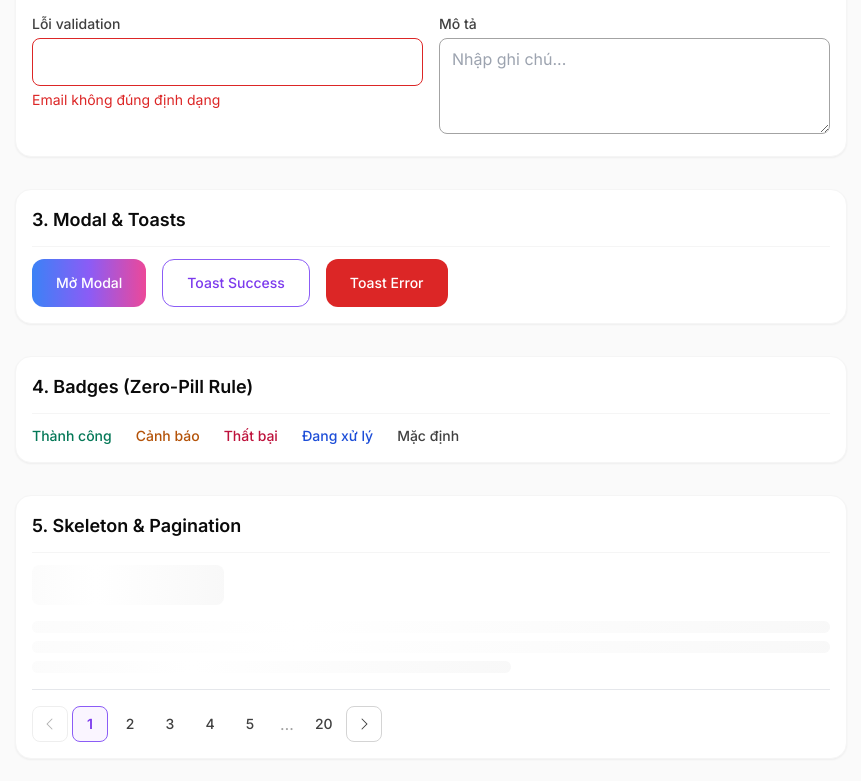
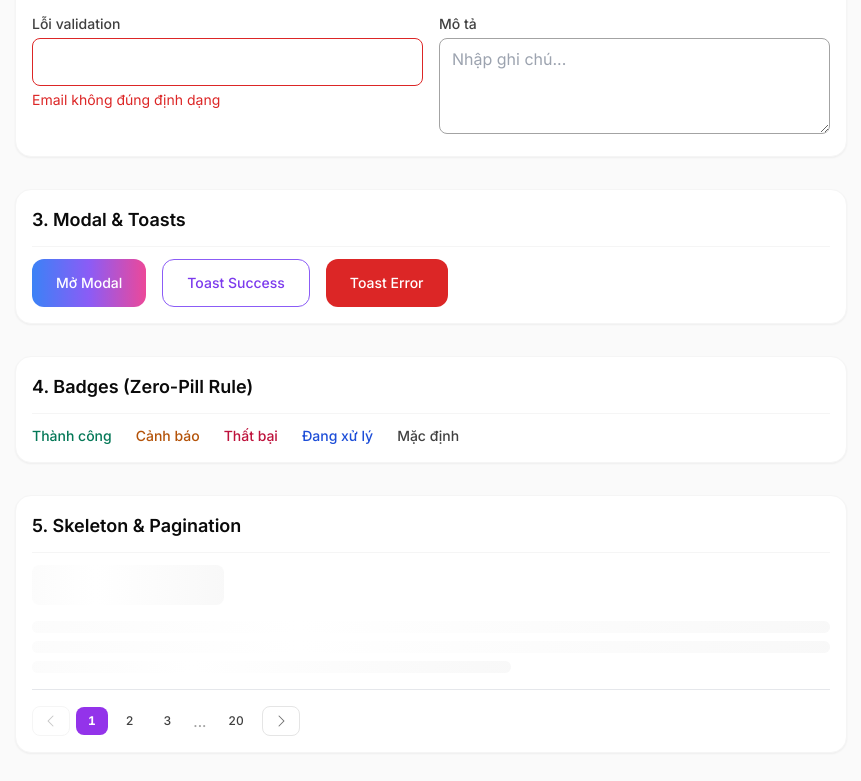
Before and after one commit to dl1803/edumind-admin, a Next.js app: page /ui-demo in a window 1280 px wide. Shown: the part 407-1188 px from the top of the page, without its empty margins (209-1070 px from the left). Built offline with nearby package versions, Linux system fonts and the light colour scheme.

Commit message:
feat(admin/nav): add course list pagination with url query sync and fixed layout of pagination tool

```diff
--- a/src/app/(dashboard)/courses/page.tsx
+++ b/src/app/(dashboard)/courses/page.tsx
@@ -1,7 +1,8 @@
 "use client";
 
-import React, { useState, useMemo } from "react";
+import React, { useState, useMemo, useCallback, useEffect, Suspense } from "react";
 import Link from "next/link";
+import { useRouter, usePathname, useSearchParams } from "next/navigation";
 import { useQuery } from "@tanstack/react-query";
 import {
   Plus,
@@ -32,16 +33,58 @@ import { toast } from "@/hooks/useToast";
 import { TopBarContent } from "@/context/TopBarContext";
 import { cn } from "@/lib/utils";
 
-export default function CoursesPage() {
-  const [params, setParams] = useState<CourseListParams>({
-    page: 1,
-    pageSize: 10,
-    search: "",
-    status: "",
-    categoryId: "",
-    sortBy: "createdAt",
-    sortDir: "desc",
-  });
+function CoursesContent() {
+  const router = useRouter();
+  const pathname = usePathname();
+  const searchParams = useSearchParams();
+
+  const urlParams: CourseListParams = useMemo(() => {
+    const page = parseInt(searchParams.get("page") || "1", 10);
+    const pageSize = parseInt(searchParams.get("pageSize") || "10", 10);
+    const search = searchParams.get("search") || "";
+    const status = (searchParams.get("status") as Course["status"] | "") || "";
+    const categoryId = searchParams.get("categoryId") || "";
+    const sortBy = searchParams.get("sortBy") || "createdAt";
+    const sortDir = (searchParams.get("sortDir") as "asc" | "desc") || "desc";
+
+    return {
+      page: isNaN(page) || page < 1 ? 1 : page,
+      pageSize: isNaN(pageSize) || pageSize < 1 ? 10 : pageSize,
+      search,
+      status,
+      categoryId,
+      sortBy,
+      sortDir,
+    };
+  }, [searchParams]);
+
+  const [params, setParams] = useState<CourseListParams>(urlParams);
+
+  useEffect(() => {
+    setParams(urlParams);
+  }, [urlParams]);
+
+  const updateParams = useCallback(
+    (updater: (prev: CourseListParams) => CourseListParams) => {
+      setParams((prev) => {
+        const next = updater(prev);
+        const sp = new URLSearchParams();
+        if (next.page && next.page > 1) sp.set("page", String(next.page));
+        if (next.pageSize && next.pageSize !== 10) sp.set("pageSize", String(next.pageSize));
+        if (next.search) sp.set("search", next.search);
+        if (next.status) sp.set("status", next.status);
+        if (next.categoryId) sp.set("categoryId", next.categoryId);
+        if (next.sortBy && next.sortBy !== "createdAt") sp.set("sortBy", next.sortBy);
+        if (next.sortDir && next.sortDir !== "desc") sp.set("sortDir", next.sortDir);
+
+        const qs = sp.toString();
+        const targetUrl = qs ? `${pathname}?${qs}` : pathname;
+        router.replace(targetUrl, { scroll: false });
+        return next;
+      });
+    },
+    [pathname, router]
+  );
 
   const [courseToDelete, setCourseToDelete] = useState<Course | null>(null);
   const [selectedIds, setSelectedIds] = useState<string[]>([]);
@@ -103,7 +146,7 @@ export default function CoursesPage() {
   }, [allCoursesData]);
 
   const handleStatusFilterChange = (status: Course["status"] | "") => {
-    setParams((prev) => ({
+    updateParams((prev) => ({
       ...prev,
       status: prev.status === status ? "" : status,
       page: 1,
@@ -426,7 +469,7 @@ export default function CoursesPage() {
         searchable={true}
         searchPlaceholder="Tìm tên khóa học..."
         onSearchChange={(query) => {
-          setParams((prev) => ({ ...prev, search: query, page: 1 }));
+          updateParams((prev) => ({ ...prev, search: query, page: 1 }));
         }}
         filters={[
           {
@@ -445,7 +488,7 @@ export default function CoursesPage() {
           },
         ]}
         onFilterChange={(key, value) => {
-          setParams((prev) => ({
+          updateParams((prev) => ({
             ...prev,
             [key]: value,
             page: 1,
@@ -458,7 +501,7 @@ export default function CoursesPage() {
               value={`${params.sortBy || "createdAt"}_${params.sortDir || "desc"}`}
               onChange={(e) => {
                 const [field, dir] = e.target.value.split("_");
-                setParams((prev) => ({
+                updateParams((prev) => ({
                   ...prev,
                   sortBy: field,
                   sortDir: dir as "asc" | "desc",
@@ -473,14 +516,16 @@ export default function CoursesPage() {
             </select>
           </div>
         }
+        pageSizeOptions={[5, 10, 20, 50]}
+        entityName="khóa học"
         page={params.page || 1}
         pageSize={params.pageSize || 10}
         total={coursesData?.total || 0}
         onPageChange={(newPage) => {
-          setParams((prev) => ({ ...prev, page: newPage }));
+          updateParams((prev) => ({ ...prev, page: newPage }));
         }}
         onPageSizeChange={(newSize) => {
-          setParams((prev) => ({ ...prev, pageSize: newSize, page: 1 }));
+          updateParams((prev) => ({ ...prev, pageSize: newSize, page: 1 }));
         }}
         sort={
           params.sortBy
@@ -491,7 +536,7 @@ export default function CoursesPage() {
             : null
         }
         onSortChange={(sort) => {
-          setParams((prev) => ({
+          updateParams((prev) => ({
             ...prev,
             sortBy: sort?.key,
             sortDir: sort?.direction,
@@ -912,3 +957,25 @@ export default function CoursesPage() {
     </div>
   );
 }
+
+function CoursesLoadingSkeleton() {
+  return (
+    <div className="space-y-6 animate-pulse">
+      <div className="h-8 bg-purple-100/50 rounded-lg w-48" />
+      <div className="grid grid-cols-1 sm:grid-cols-2 lg:grid-cols-4 gap-4">
+        {[1, 2, 3, 4].map((i) => (
+          <div key={i} className="h-28 bg-white rounded-xl border border-purple-100" />
+        ))}
+      </div>
+      <div className="h-96 bg-white rounded-xl border border-purple-100" />
+    </div>
+  );
+}
+
+export default function CoursesPage() {
+  return (
+    <Suspense fallback={<CoursesLoadingSkeleton />}>
+      <CoursesContent />
+    </Suspense>
+  );
+}
--- a/src/components/data-table/DataTable.tsx
+++ b/src/components/data-table/DataTable.tsx
@@ -30,12 +30,13 @@ export function DataTable<T>({
   onSortChange,
   page: controlledPage,
   pageSize: controlledPageSize,
-  pageSizeOptions = [10, 20, 50],
+  pageSizeOptions = [5, 10, 20, 50],
   total: controlledTotal,
   onPageChange,
   onPageSizeChange,
   onSearchChange,
   onFilterChange,
+  entityName = "khóa học",
   onRowClick,
   emptyState,
   toolbar,
@@ -277,12 +278,18 @@ export function DataTable<T>({
         </div>
 
         {!isLoading && currentTotal > 0 && (
-          <div className="p-4 border-t border-purple-100/80 bg-neutral-50/30 flex flex-wrap items-center justify-between gap-4">
-            <div className="flex items-center gap-3 text-xs text-neutral-500 font-medium">
+          <div className="p-4 border-t border-purple-100 bg-white flex flex-wrap items-center justify-between gap-4 text-xs text-neutral-500">
+            <div className="flex items-center gap-3">
               <span>
-                Hiển thị <span className="font-bold text-neutral-900">{fromIndex}</span>–
-                <span className="font-bold text-neutral-900">{toIndex}</span> /{" "}
-                <span className="font-bold text-neutral-900">{currentTotal}</span> kết quả
+                Hiển thị{" "}
+                <strong className="text-neutral-800 font-bold tabular-nums">
+                  {fromIndex} - {toIndex}
+                </strong>{" "}
+                trong tổng số{" "}
+                <strong className="text-neutral-800 font-bold tabular-nums">
+                  {currentTotal}
+                </strong>{" "}
+                {entityName}
               </span>
 
               <div className="flex items-center gap-1.5 ml-2">
--- a/src/components/data-table/types.ts
+++ b/src/components/data-table/types.ts
@@ -58,6 +58,7 @@ export interface DataTableProps<T> {
   onPageSizeChange?: (pageSize: number) => void;
   onSearchChange?: (query: string) => void;
   onFilterChange?: (key: string, value: string) => void;
+  entityName?: string;
   onRowClick?: (row: T) => void;
   emptyState?: DataTableEmptyConfig;
   toolbar?: ReactNode;
--- a/src/components/ui/Pagination.tsx
+++ b/src/components/ui/Pagination.tsx
@@ -9,53 +9,60 @@ export interface PaginationProps {
   pageCount: number;
   onPageChange: (page: number) => void;
   className?: string;
+  hideOnSinglePage?: boolean;
 }
 
-export function getPageItems(page: number, pageCount: number): (number | "…")[] {
-  if (pageCount <= 7) {
-    return Array.from({ length: pageCount }, (_, i) => i + 1);
+export function getPageItems(page: number, pageCount: number): (number | "...")[] {
+  const safePageCount = Math.max(1, pageCount);
+
+  if (safePageCount <= 4) {
+    return Array.from({ length: safePageCount }, (_, i) => i + 1);
   }
-  if (page <= 4) {
-    return [1, 2, 3, 4, 5, "…", pageCount];
-  }
-  if (page >= pageCount - 3) {
-    return [1, "…", pageCount - 4, pageCount - 3, pageCount - 2, pageCount - 1, pageCount];
-  }
-  return [1, "…", page - 1, page, page + 1, "…", pageCount];
+
+  return [1, 2, 3, "...", safePageCount];
 }
 
-export function Pagination({ page, pageCount, onPageChange, className }: PaginationProps) {
-  if (pageCount <= 1) return null;
+export function Pagination({
+  page,
+  pageCount,
+  onPageChange,
+  className,
+  hideOnSinglePage = false,
+}: PaginationProps) {
+  if (pageCount <= 1 && hideOnSinglePage) return null;
 
-  const items = getPageItems(page, pageCount);
+  const effectivePageCount = Math.max(1, pageCount);
+  const safePage = Math.max(1, Math.min(page, effectivePageCount));
+  const items = getPageItems(safePage, effectivePageCount);
 
   return (
-    <nav aria-label="Phân trang" className={cn("flex items-center gap-1", className)}>
+    <nav aria-label="Phân trang" className={cn("flex items-center gap-1.5", className)}>
       <button
         type="button"
         disabled={page <= 1}
         onClick={() => onPageChange(page - 1)}
-        className="inline-flex h-9 min-w-9 items-center justify-center rounded-lg border border-neutral-300 text-sm text-neutral-700 disabled:opacity-40 disabled:cursor-not-allowed hover:bg-neutral-100"
+        className="px-2.5 py-1.5 rounded-lg border border-neutral-200 text-neutral-500 disabled:opacity-40 disabled:cursor-not-allowed hover:bg-purple-50 hover:text-purple-700 transition cursor-pointer"
+        title="Trang trước"
       >
         <CaretLeft size={16} />
       </button>
 
       {items.map((item, idx) =>
-        item === "…" ? (
-          <span key={`ellipsis-${idx}`} className="px-2 text-neutral-400 select-none">
-            …
+        typeof item !== "number" ? (
+          <span key={`ellipsis-${idx}`} className="px-1 text-neutral-400 select-none tabular-nums">
+            ...
           </span>
         ) : (
           <button
             key={item}
             type="button"
-            aria-current={item === page ? "page" : undefined}
+            aria-current={item === safePage ? "page" : undefined}
             onClick={() => onPageChange(item)}
             className={cn(
-              "h-9 min-w-9 rounded-lg text-sm font-medium transition-colors",
-              item === page
-                ? "bg-primary-50 text-primary-700 font-semibold border border-primary-600"
-                : "text-neutral-700 hover:bg-neutral-100"
+              "px-3 py-1.5 rounded-lg text-xs tabular-nums transition cursor-pointer",
+              item === safePage
+                ? "bg-purple-600 text-white font-bold"
+                : "text-neutral-700 hover:bg-purple-50 hover:text-purple-700 font-medium"
             )}
           >
             {item}
@@ -65,9 +72,10 @@ export function Pagination({ page, pageCount, onPageChange, className }: Paginat
 
       <button
         type="button"
-        disabled={page >= pageCount}
+        disabled={page >= effectivePageCount}
         onClick={() => onPageChange(page + 1)}
-        className="inline-flex h-9 min-w-9 items-center justify-center rounded-lg border border-neutral-300 text-sm text-neutral-700 disabled:opacity-40 disabled:cursor-not-allowed hover:bg-neutral-100"
+        className="px-2.5 py-1.5 rounded-lg border border-neutral-200 text-neutral-500 disabled:opacity-40 disabled:cursor-not-allowed hover:bg-purple-50 hover:text-purple-700 transition cursor-pointer"
+        title="Trang tiếp theo"
       >
         <CaretRight size={16} />
       </button>
--- a/src/middleware.ts
+++ b/src/middleware.ts
@@ -18,7 +18,8 @@ export function middleware(request: NextRequest) {
     // 1. Nếu chưa có token và truy cập vào trang bảo vệ (không phải /login hoặc /ui-demo)
     if (!token && !isLoginPage && !isUiDemoPage) {
         const loginUrl = new URL('/login', request.url);
-        loginUrl.searchParams.set('redirect', pathname);
+        const redirectPath = pathname + request.nextUrl.search;
+        loginUrl.searchParams.set('redirect', redirectPath);
         return NextResponse.redirect(loginUrl);
     }
 
--- a/src/services/mock/course.mock.ts
+++ b/src/services/mock/course.mock.ts
@@ -94,7 +94,7 @@ export const MOCK_COURSES: Course[] = [
     createdAt: "2026-08-25T14:00:00Z",
     updatedAt: "2026-10-09T08:00:00Z",
   },
-  ...Array.from({ length: 20 }, (_, idx) => {
+  ...Array.from({ length: 45 }, (_, idx) => {
     const num = idx + 6;
     const cat = MOCK_CATEGORIES[idx % MOCK_CATEGORIES.length];
     const status: Course["status"] = idx % 5 === 0 ? "DRAFT" : idx % 7 === 0 ? "ARCHIVED" : "PUBLISHED";
```
Also changed, not shown: 2 other files (tests, documents, lock files or other folders).
